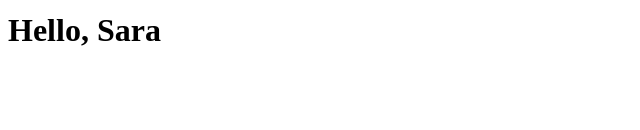
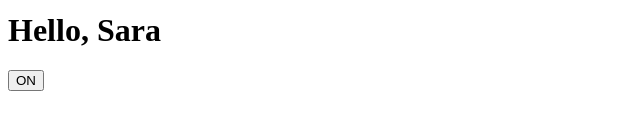
Before and after one commit to SungHyun627/React_Study, a React (Create React App) app in the folder react-main-concepts/: page / in a window 1280 px wide. Shown: the part 292-422 px from the top of the page, without its empty margins (0-640 px from the left). Built offline with nearby package versions, Linux system fonts and the light colour scheme.

Commit message:
6. Handling Events

```diff
--- a/react-main-concepts/src/App.js
+++ b/react-main-concepts/src/App.js
@@ -2,6 +2,7 @@ import Hello from './components/hello';
 import Element from './components/element';
 import Clock from './components/clock';
 import Welcome from './components/welcome';
+import Toggle from './components/toggle';
 
 function App() {
   return (
@@ -10,6 +11,7 @@ function App() {
       <Element />
       <Clock />
       <Welcome name="Sara"></Welcome>
+      <Toggle />
     </div>
   );
 }
--- /dev/null
+++ b/react-main-concepts/src/components/toggle.js
@@ -0,0 +1,23 @@
+import React from 'react';
+
+export default class Toggle extends React.Component {
+  constructor(props) {
+    super(props);
+    this.state = { isToggleOn: true };
+    this.handleClick = this.handleClick.bind(this);
+  }
+
+  handleClick() {
+    this.setState((prevState) => ({
+      isToggleOn: !prevState.isToggleOn,
+    }));
+  }
+
+  render() {
+    return (
+      <button onClick={this.handleClick}>
+        {this.state.isToggleOn ? 'ON' : 'OFF'}
+      </button>
+    );
+  }
+}
```
